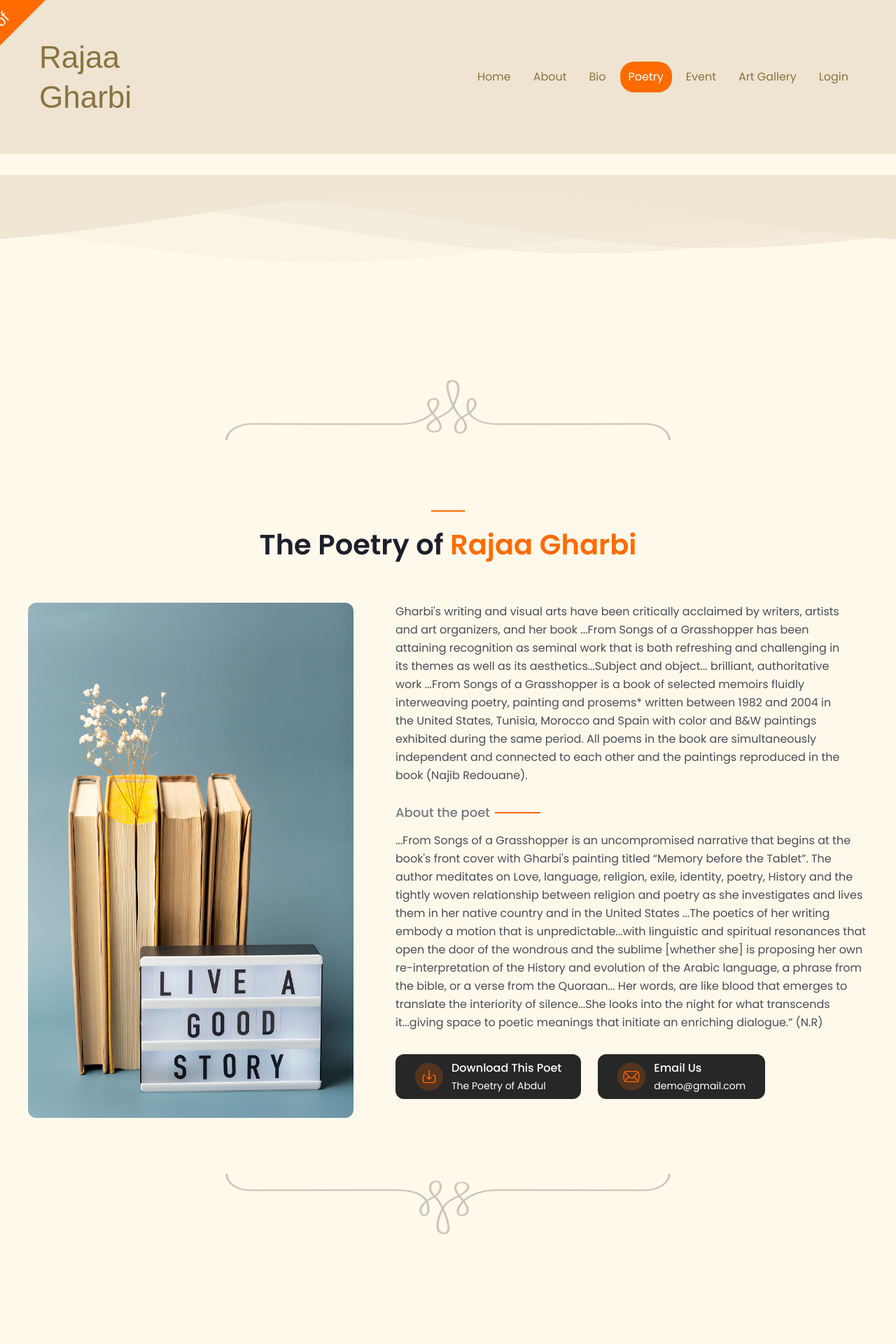
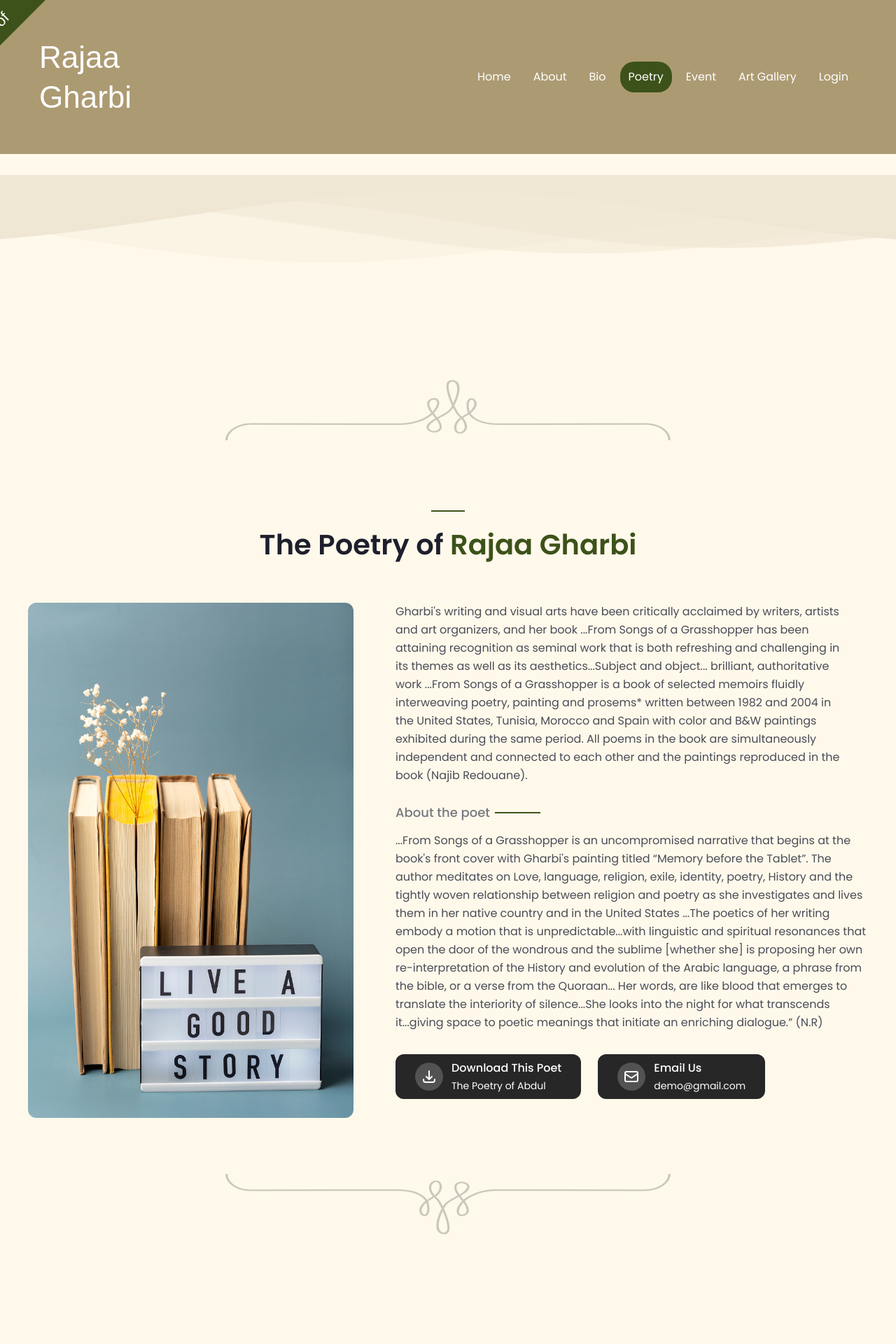
Before and after one commit to Shur0v/artist, a Next.js app: page /poetry in a window 1280 px wide. Shown: the top 1920 px of the page at 70% size. Built offline with nearby package versions, Linux system fonts and the light colour scheme; a web font is replaced by a local one.

Commit message:
Full site color updated

```diff
--- a/src/app/(site)/_components/common/footer.tsx
+++ b/src/app/(site)/_components/common/footer.tsx
@@ -36,14 +36,14 @@ export default function Footer() {
         <div className="content py-[60px]">
 
 
-          <div className="top max-w-[996px] mx-auto flex justify-center flex-col items-center border-b border-color6 mb-10">
+          <div className="top max-w-[996px] mx-auto flex justify-center flex-col items-center border-b border-white mb-10">
 
-          <div className="justify-start text-color6 text-[28px] font-normal font-playwrite leading-9 mb-5">
+          <div className="justify-start text-white text-[28px] font-normal font-playwrite leading-9 mb-5">
             Rajaa
             <br />
             Gharbi
           </div>
-          <div className="text-center text-color6 text-lg font-normal leading-[27px] mx-5 md:mx-0 mb-8">
+          <div className="text-center text-white text-lg font-normal leading-[27px] mx-5 md:mx-0 mb-8">
             It is a long established fact that a reader will be distracted by
             the.
           </div>
@@ -64,7 +64,7 @@ export default function Footer() {
 
           </div>
 
-          <div className="text-center text-color6 text-base font-normal leading-tight">Copyright Rajaa Gharbi All Rights Reserved</div>
+          <div className="text-center text-white text-base font-normal leading-tight">Copyright Rajaa Gharbi All Rights Reserved</div>
 
         </div>
       </div>
--- a/src/app/(site)/_components/common/nav.tsx
+++ b/src/app/(site)/_components/common/nav.tsx
@@ -34,7 +34,7 @@ export default function Nav() {
             <div className="nav text-white flex justify-between items-center relative w-full">
               <div className="logo align-middle text-3xl font-extrabold">
                 <div className="line relative">
-                  <div className="justify-start text-color6 text-[44px] font-normal font-playwrite leading-[57.20px]">
+                  <div className="justify-start text-white text-[44px] font-normal font-playwrite leading-[57.20px]">
                     Rajaa
                     <br />
                     Gharbi
@@ -51,7 +51,7 @@ export default function Nav() {
 
               {/* Hamburger Menu Button */}
               <button
-                className="md:hidden p-2 text-color6 z-50"
+                className="md:hidden p-2 text-white z-50"
                 onClick={toggleMobileMenu}
                 aria-label="Toggle mobile menu"
               >
@@ -85,7 +85,7 @@ export default function Nav() {
                           isActive ? "bg-color2 rounded-[20px]" : ""
                         }`}
                       >
-                        <div className={`${isActive ? 'text-white' : 'text-color6'} text-base font-normal leading-tight whitespace-nowrap`}>
+                        <div className={`${isActive ? 'text-white' : 'text-white'} text-base font-normal leading-tight whitespace-nowrap`}>
                           {item.label}
                         </div>
                       </Link>
@@ -109,7 +109,7 @@ export default function Nav() {
                             isActive ? "bg-color2" : ""
                           }`}
                         >
-                          <div className={`${isActive ? 'text-white' : 'text-color6'} text-base font-normal leading-tight`}>
+                          <div className={`${isActive ? 'text-white' : 'text-white'} text-base font-normal leading-tight`}>
                             {item.label}
                           </div>
                         </Link>
--- a/src/app/(site)/_components/home/biosec.tsx
+++ b/src/app/(site)/_components/home/biosec.tsx
@@ -80,7 +80,7 @@ export default function Biosec() {
               onClick={() => setShowFullText(!showFullText)}
               className="h-11 px-8 py-4 bg-color2 rounded-[22px] inline-flex justify-center items-center gap-3 cursor-pointer hover:bg-color1 transition-colors duration-300 self-center"
             >
-              <div className="text-color3 text-base font-medium leading-none">
+              <div className="text-white text-base font-medium leading-none">
                 {showFullText ? 'Show Less' : 'Learn More'}
               </div>
             </button>
--- a/src/app/(site)/_components/home/contactsec.tsx
+++ b/src/app/(site)/_components/home/contactsec.tsx
@@ -1,7 +1,7 @@
 "use client"
 import React from 'react'
-import Image from 'next/image'
 import { useForm } from 'react-hook-form'
+import { HiOutlineLocationMarker, HiOutlinePhone, HiOutlineMail } from 'react-icons/hi'
 
 type FormData = {
   name: string;
@@ -42,13 +42,7 @@ export default function Contactsec() {
                 {/* Address */}
                 <div className="self-stretch inline-flex justify-start items-center gap-[13px]">
                   <div className="w-10 h-10 p-[5px] bg-color2/20 rounded-[20px] flex justify-center items-center">
-                    <Image
-                      src="/icon/location.svg"
-                      alt="location"
-                      width={24}
-                      height={24}
-                      className="w-6 h-6"
-                    />
+                    <HiOutlineLocationMarker className="w-6 h-6 text-color2" />
                   </div>
                   <div className="max-w-[272px] inline-flex flex-col justify-start items-start gap-1.5">
                     <div className="self-stretch justify-start text-color1 text-base font-medium leading-tight">Address</div>
@@ -59,13 +53,7 @@ export default function Contactsec() {
                 {/* Call Us */}
                 <div className="self-stretch inline-flex justify-start items-center gap-[13px]">
                   <div className="w-10 h-10 p-[5px] bg-color2/20 rounded-[20px] flex justify-center items-center">
-                    <Image
-                      src="/icon/call.svg"
-                      alt="phone"
-                      width={24}
-                      height={24}
-                      className="w-6 h-6"
-                    />
+                    <HiOutlinePhone className="w-6 h-6 text-color2" />
                   </div>
                   <div className="max-w-[272px] inline-flex flex-col justify-start items-start gap-1.5">
                     <div className="self-stretch justify-start text-color1 text-base font-medium leading-tight">Call Us</div>
@@ -76,13 +64,7 @@ export default function Contactsec() {
                 {/* Email Us */}
                 <div className="self-stretch inline-flex justify-start items-center gap-[13px]">
                   <div className="w-10 h-10 p-[5px] bg-color2/20 rounded-[20px] flex justify-center items-center">
-                    <Image
-                      src="/icon/mail.svg"
-                      alt="email"
-                      width={24}
-                      height={24}
-                      className="w-6 h-6"
-                    />
+                    <HiOutlineMail className="w-6 h-6 text-color2" />
                   </div>
                   <div className="max-w-[272px] inline-flex flex-col justify-start items-start gap-1.5">
                     <div className="self-stretch justify-start text-color1 text-base font-medium leading-tight">Email Us</div>
@@ -159,7 +141,7 @@ export default function Contactsec() {
                     type="submit"
                     className="self-stretch h-14 px-7 py-4 bg-color2 rounded-[10px] inline-flex justify-center items-center gap-4 hover:bg-color1 transition-colors duration-300"
                   >
-                    <span className="justify-center text-color3 text-xl font-medium font-['Poppins'] leading-7">Send Message</span>
+                    <span className="justify-center text-white text-xl font-medium font-['Poppins'] leading-7">Send Message</span>
                   </button>
                 </div>
               </form>
--- a/src/app/(site)/_components/home/poetrysec.tsx
+++ b/src/app/(site)/_components/home/poetrysec.tsx
@@ -1,5 +1,6 @@
 import Image from 'next/image'
 import React from 'react'
+import { HiOutlineDownload, HiOutlineMail } from 'react-icons/hi'
 
 export default function Poetrysec() {
   return (
@@ -43,10 +44,8 @@ export default function Poetrysec() {
       </div>
       <div className="w-full flex flex-col md:flex-row justify-start items-start md:items-center gap-6">
         <div className="w-full md:w-auto px-7 py-2.5 bg-color7 rounded-xl flex justify-start items-center gap-3">
-          <div className="w-10 h-10 p-[5px] bg-color2/20 rounded-[20px] flex justify-center items-center gap-2.5">
-            <div className="w-6 h-6 relative">
-              <Image className="w-6 h-6 rounded-xl" src="/icon/downlodbox.svg" alt="artist" width={2000} height={2000}/>
-            </div>
+          <div className="w-10 h-10 p-[5px] bg-white/20 rounded-[20px] flex justify-center items-center gap-2.5">
+            <HiOutlineDownload className="w-6 h-6 text-white" />
           </div>
           <div className="flex-1 md:flex-none inline-flex flex-col justify-start items-start gap-1.5">
             <div className="self-stretch justify-start text-white text-base font-medium font-['Poppins'] leading-tight">Download This Poet</div>
@@ -54,10 +53,8 @@ export default function Poetrysec() {
           </div>
         </div>
         <div className="w-full md:w-auto px-7 py-2.5 bg-color7 rounded-xl flex justify-start items-center gap-3">
-          <div className="w-10 h-10 p-[5px] bg-color2/20 rounded-[20px] flex justify-center items-center gap-2.5">
-            <div className="w-6 h-6 relative overflow-hidden">
-              <Image className="w-6 h-6 rounded-xl" src="/icon/emailbox.svg" alt="artist" width={2000} height={2000}/>
-            </div>
+          <div className="w-10 h-10 p-[5px] bg-white/20 rounded-[20px] flex justify-center items-center gap-2.5">
+            <HiOutlineMail className="w-6 h-6 text-white" />
           </div>
           <div className="flex-1 md:flex-none inline-flex flex-col justify-start items-start gap-1.5">
             <div className="self-stretch justify-start text-white text-base font-medium font-['Poppins'] leading-tight">Email Us</div>
--- a/src/app/globals.css
+++ b/src/app/globals.css
@@ -8,8 +8,8 @@
   --background: #FFF9EB;
   --foreground: #4A4C56;
   --color1    : #1D1F2C;
-  --color2    : #FF6B00;
-  --color3    : #eee4d1;
+  --color2    : #3d521a;
+  --color3    : #AC9A72;
   --color4    : #CCC8BE;
   --color5    : #777980;
   --color6    : #8a7341;
```
